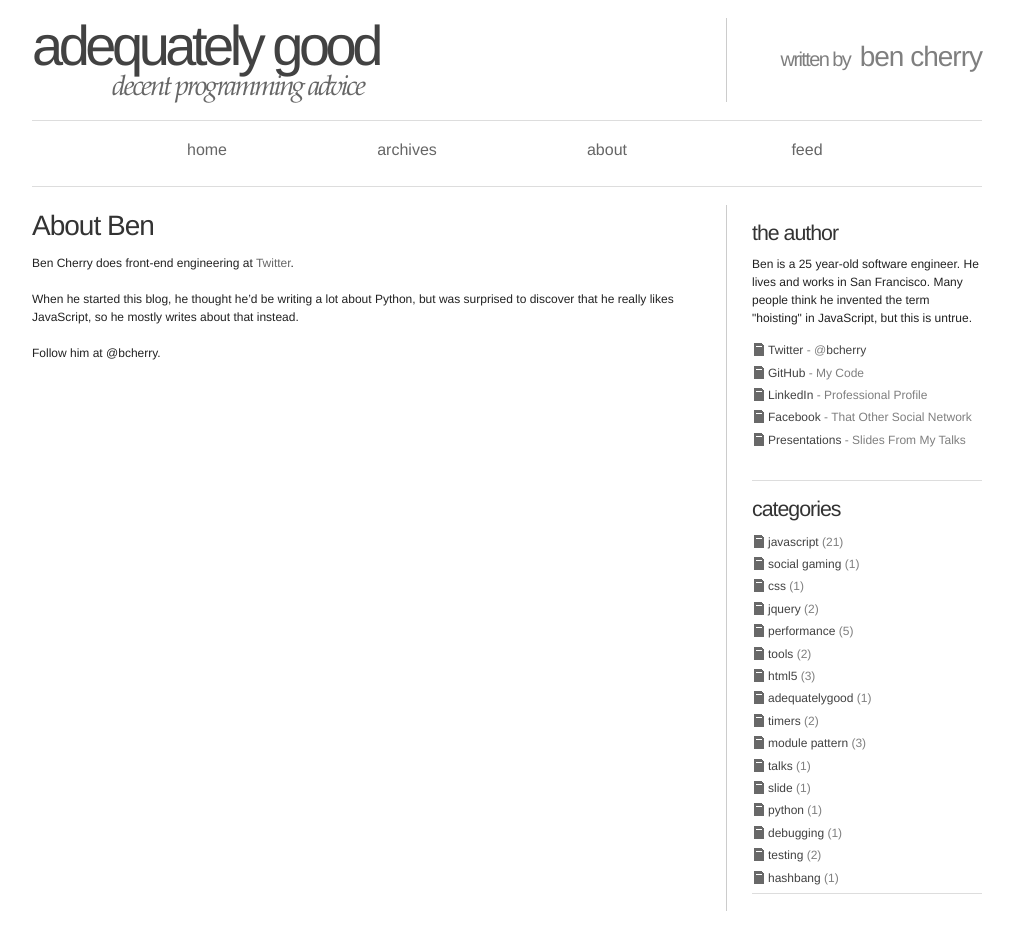
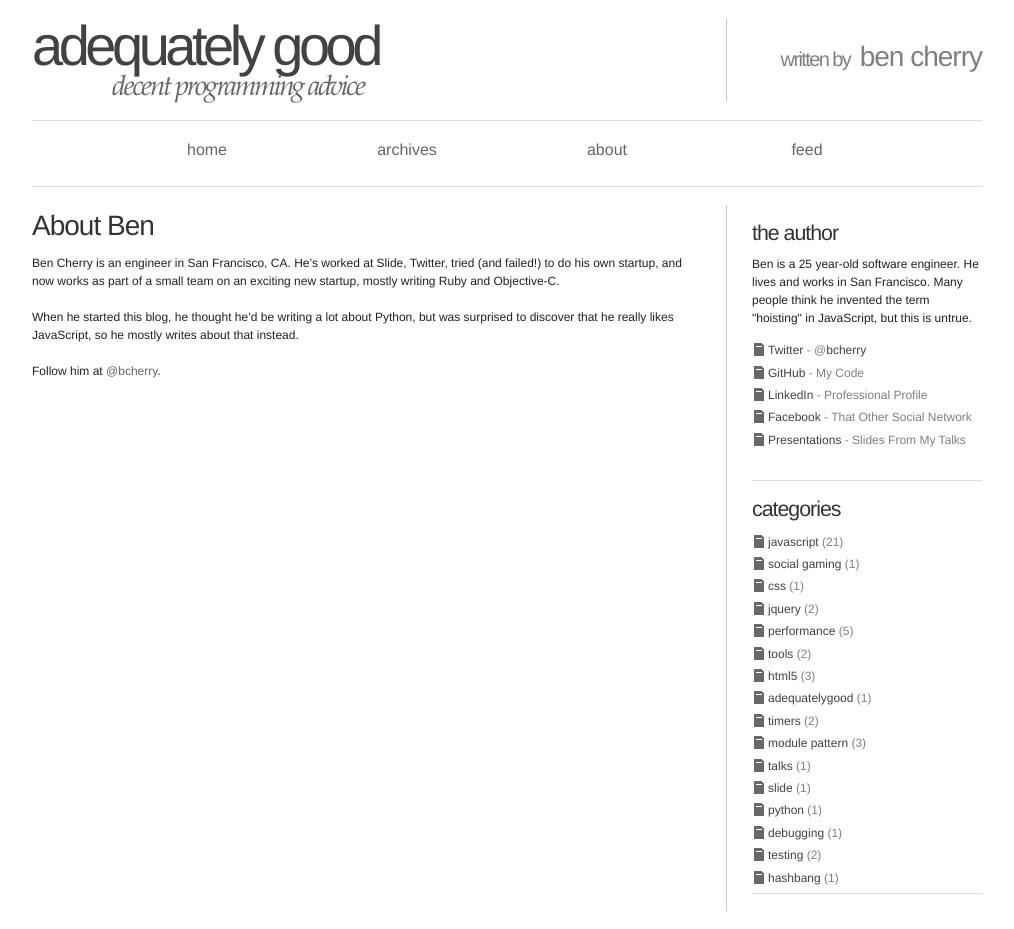
Before and after one commit to bcherry/bcherry.github.com, a Jekyll site: the page built from _posts/2000-01-01-about-ben.markdown, in a window 1280 px wide. Shown: the whole page, without its empty margins (133-1147 px from the left). Built offline with Jekyll 4.4.1, drawn with Linux system fonts in a browser that asks for light colours; Markdown is read by kramdown in place of the engine named in the settings; comment, search, counter and statistics services are not loaded.

Commit message:
update about page

```diff
--- a/_posts/2000-01-01-about-ben.markdown
+++ b/_posts/2000-01-01-about-ben.markdown
@@ -5,8 +5,8 @@ permalink: /About-Ben
 no_date: true
 ---
 
-Ben Cherry does front-end engineering at [Twitter](http://twitter.com).
+Ben Cherry is an engineer in San Francisco, CA.  He's worked at Slide, Twitter, tried (and failed!) to do his own startup, and now works as part of a small team on an exciting new startup, mostly writing Ruby and Objective-C.
 
 When he started this blog, he thought he'd be writing a lot about Python, but was surprised to discover that he really likes JavaScript, so he mostly writes about that instead.
 
-Follow him at @bcherry.
+Follow him at [@bcherry](https://twitter.com/bcherry).
```
